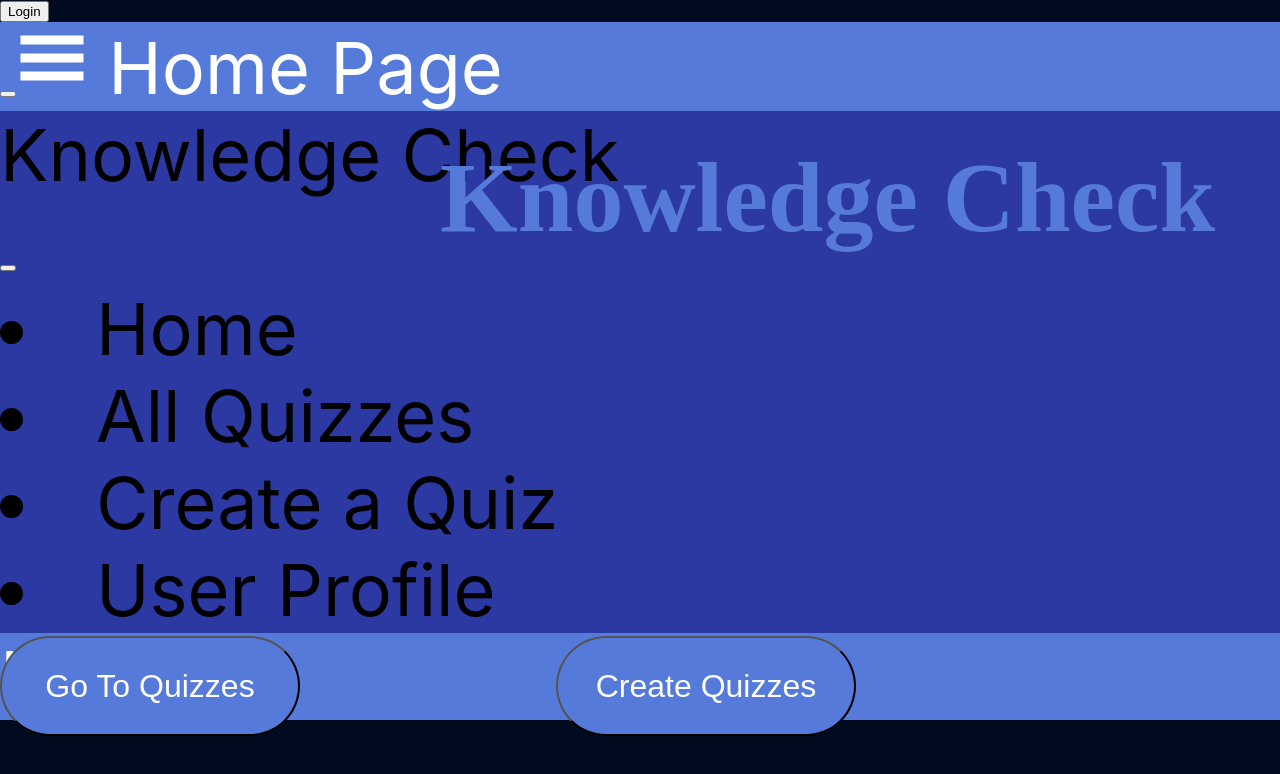
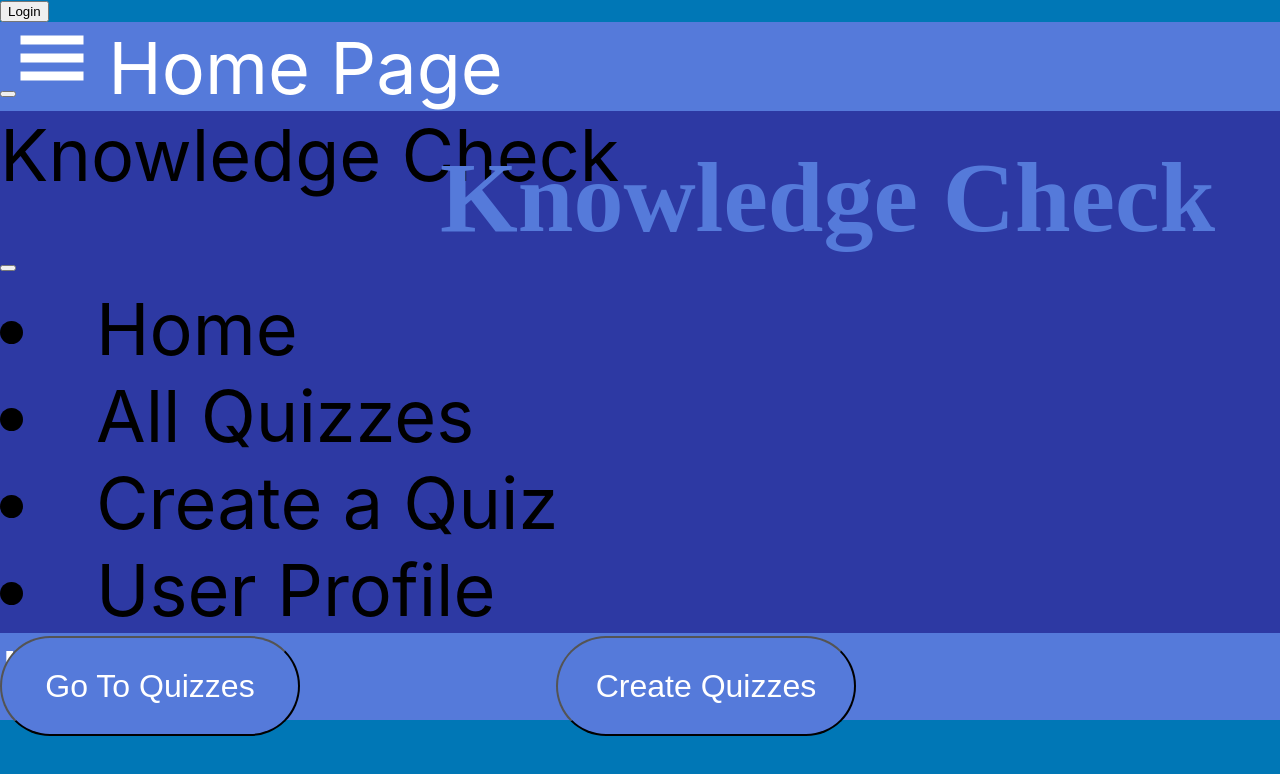
Before and after one commit to Fowora/SWE_Team_10, a React (Create React App) app in the folder knowledge_check/: page /Home in a window 1280 px wide. Shown: the top 774 px of the page. Built offline with nearby package versions, Linux system fonts and the light colour scheme.

Commit message:
Changed bg color and made logo transparent

```diff
--- a/knowledge_check/src/App.css
+++ b/knowledge_check/src/App.css
@@ -5,7 +5,7 @@
     box-sizing: border-box;
     width: 100%;
     height: 100%;
-  background: #000B20;
+    background: #0077b6;
 }
 .spacer{
     padding-top:5%;
```
Lines whose indentation alone changed are shown as unchanged.
